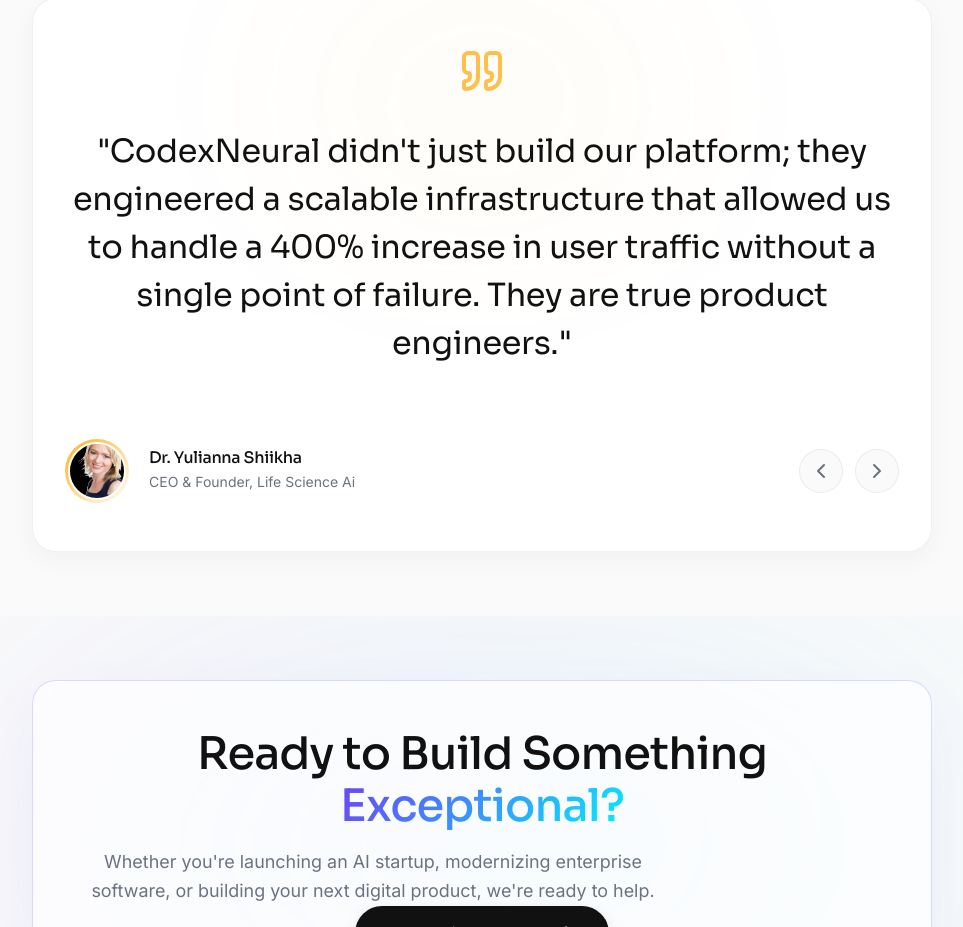
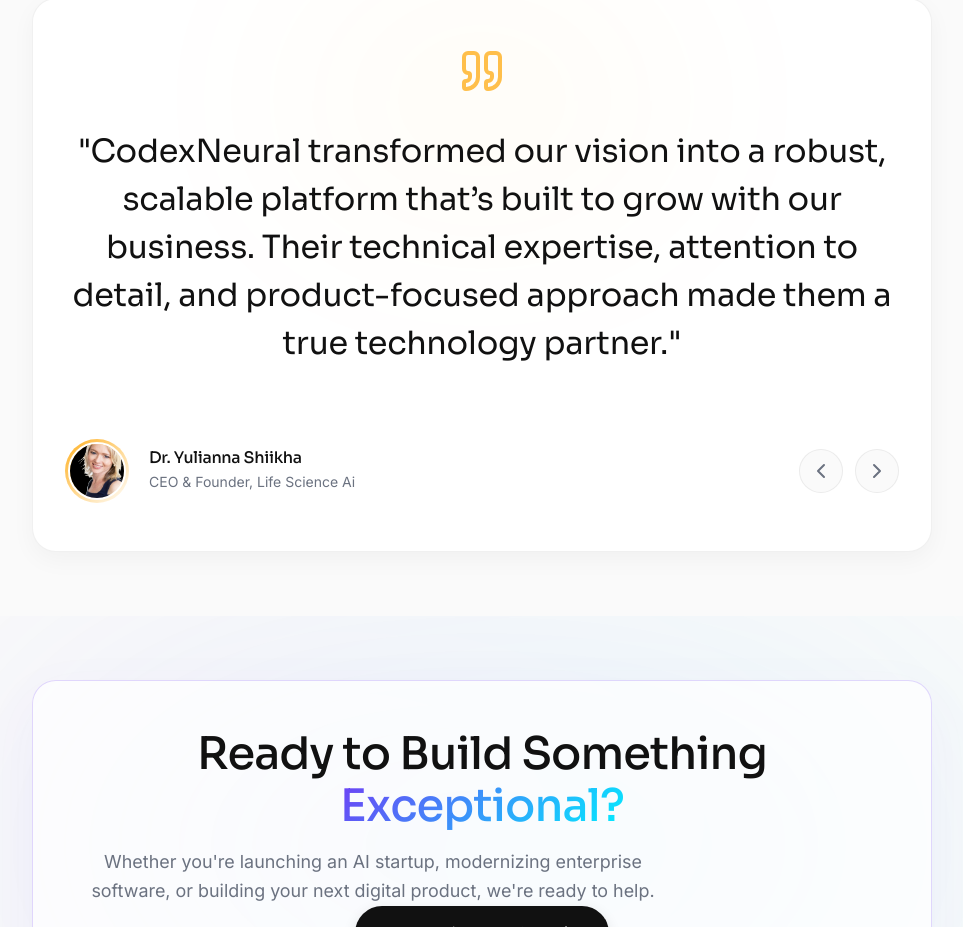
Before and after one commit to Manoharaya/codex-new, a React (Vite) app: page / in a window 1280 px wide. Shown: the part 4980-5907 px from the top of the page, without its empty margins (158-1121 px from the left). Built offline with nearby package versions, Linux system fonts and the light colour scheme.

Commit message:
Update Dr. Yulianna Shiikha testimonial quote

```diff
--- a/src/components/Testimonials/Testimonials.jsx
+++ b/src/components/Testimonials/Testimonials.jsx
@@ -6,7 +6,7 @@ import './Testimonials.css';
 const testimonialData = [
   {
     quote:
-      "CodexNeural didn't just build our platform; they engineered a scalable infrastructure that allowed us to handle a 400% increase in user traffic without a single point of failure. They are true product engineers.",
+      "CodexNeural transformed our vision into a robust, scalable platform that’s built to grow with our business. Their technical expertise, attention to detail, and product-focused approach made them a true technology partner.",
     name: "Dr. Yulianna Shiikha",
     role: "CEO & Founder",
     company: "Life Science Ai",
```
